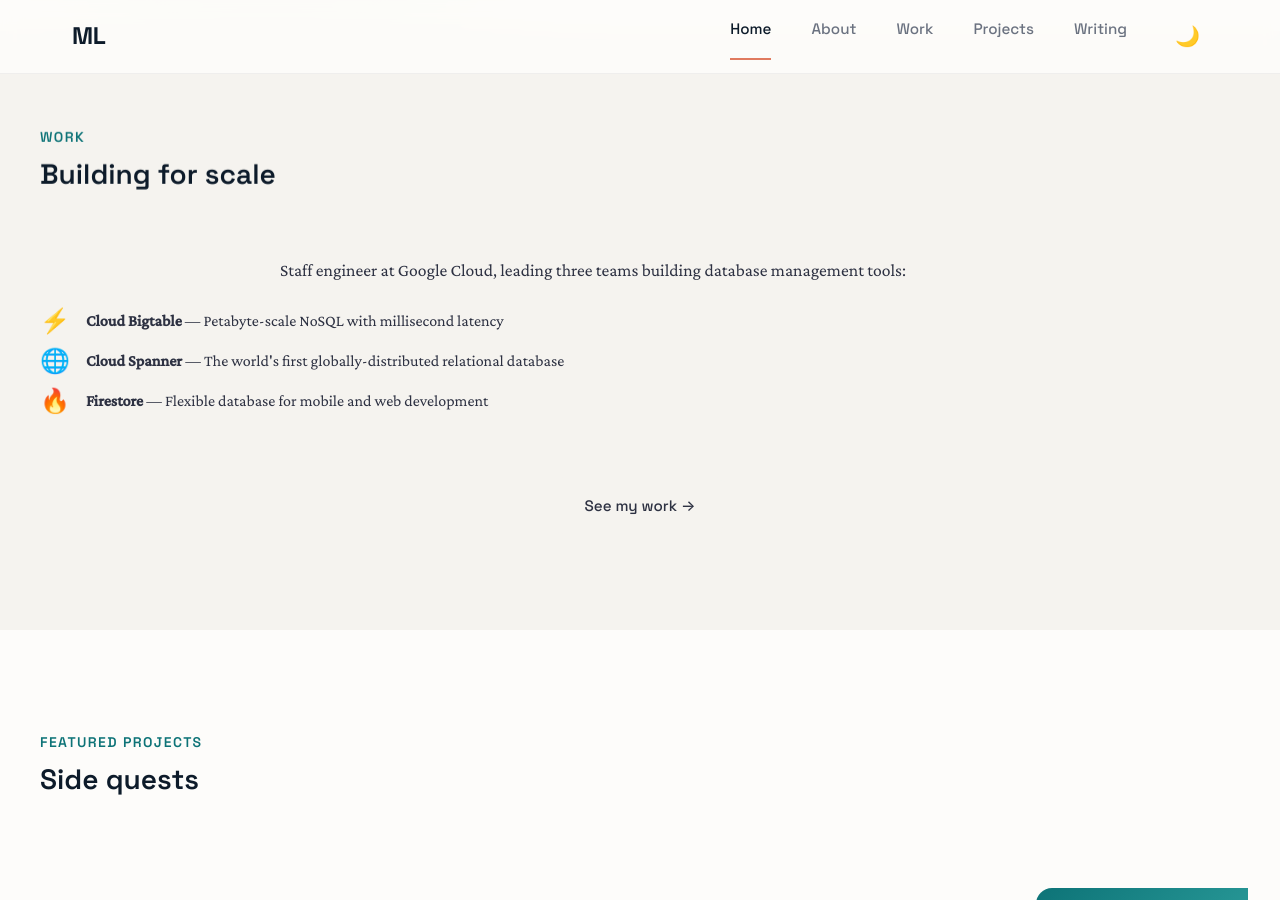
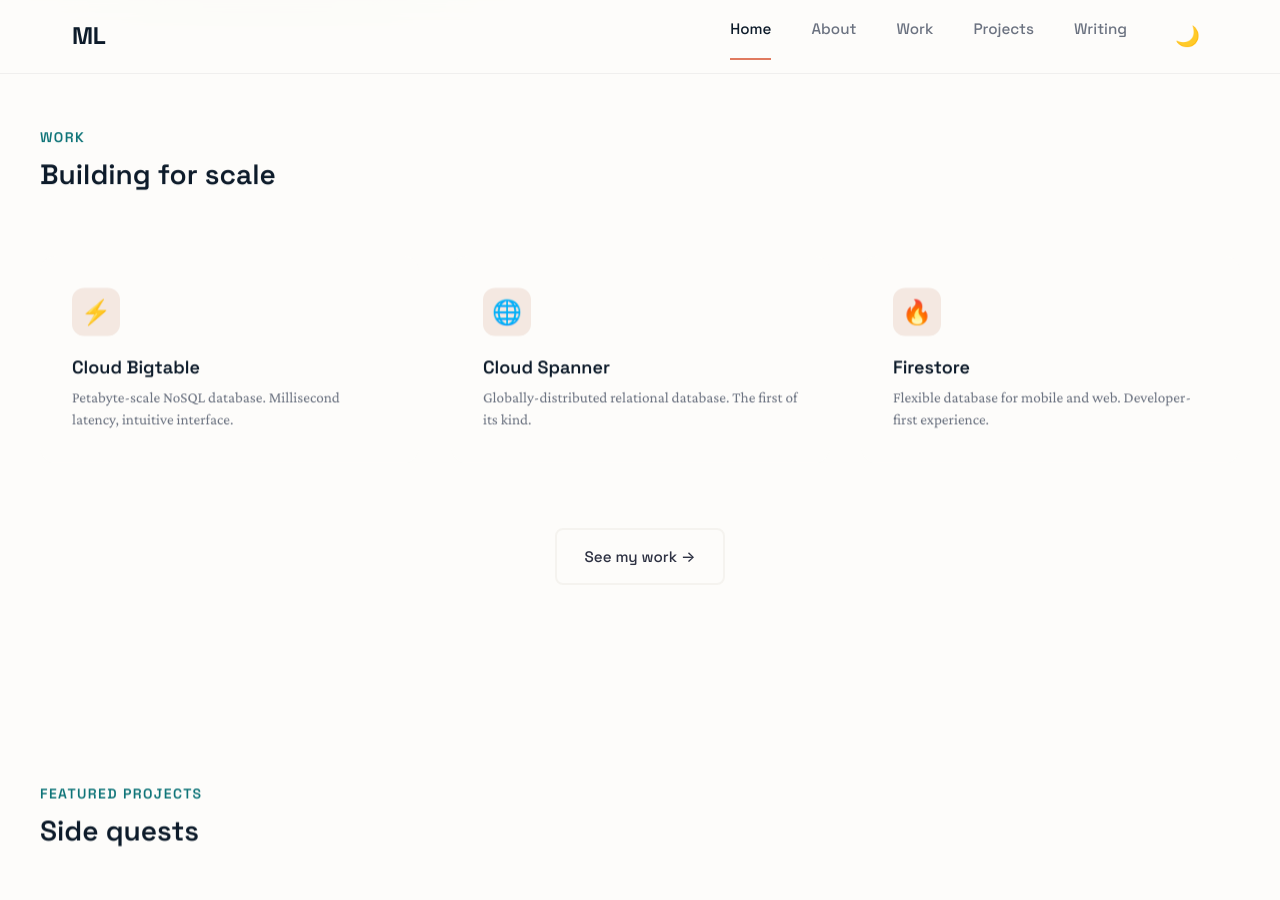
Before and after one commit to Masha-L/masha-l.github.io, a Jekyll site: the page built from index.html, in a window 1280 px wide and 900 px high, scrolled down 869 px. Built offline with Jekyll 4.4.1, drawn with Linux system fonts in a browser that asks for light colours.

Commit message:
Work: back to cards, regular section (no alt), no intro line

```diff
--- a/index.html
+++ b/index.html
@@ -22,31 +22,27 @@ title: Home
   </div>
 </section>
 
-<section class="section section-alt">
+<section class="section">
   <div class="section-container">
     <div class="section-header">
       <p class="section-label">work</p>
       <h2 class="section-title">Building for scale</h2>
     </div>
-    <p class="work-intro">Staff engineer at Google Cloud, leading three teams building database management tools:</p>
-    <div class="work-products">
-      <div class="work-product">
-        <span class="work-product-icon">⚡</span>
-        <div class="work-product-content">
-          <strong>Cloud Bigtable</strong> — Petabyte-scale NoSQL with millisecond latency
-        </div>
+    <div class="card-grid stagger">
+      <div class="card">
+        <div class="card-icon">⚡</div>
+        <h3 class="card-title">Cloud Bigtable</h3>
+        <p class="card-text">Petabyte-scale NoSQL database. Millisecond latency, intuitive interface.</p>
       </div>
-      <div class="work-product">
-        <span class="work-product-icon">🌐</span>
-        <div class="work-product-content">
-          <strong>Cloud Spanner</strong> — The world's first globally-distributed relational database
-        </div>
+      <div class="card">
+        <div class="card-icon">🌐</div>
+        <h3 class="card-title">Cloud Spanner</h3>
+        <p class="card-text">Globally-distributed relational database. The first of its kind.</p>
       </div>
-      <div class="work-product">
-        <span class="work-product-icon">🔥</span>
-        <div class="work-product-content">
-          <strong>Firestore</strong> — Flexible database for mobile and web development
-        </div>
+      <div class="card">
+        <div class="card-icon">🔥</div>
+        <h3 class="card-title">Firestore</h3>
+        <p class="card-text">Flexible database for mobile and web. Developer-first experience.</p>
       </div>
     </div>
     <div class="text-center mt-lg">
```
